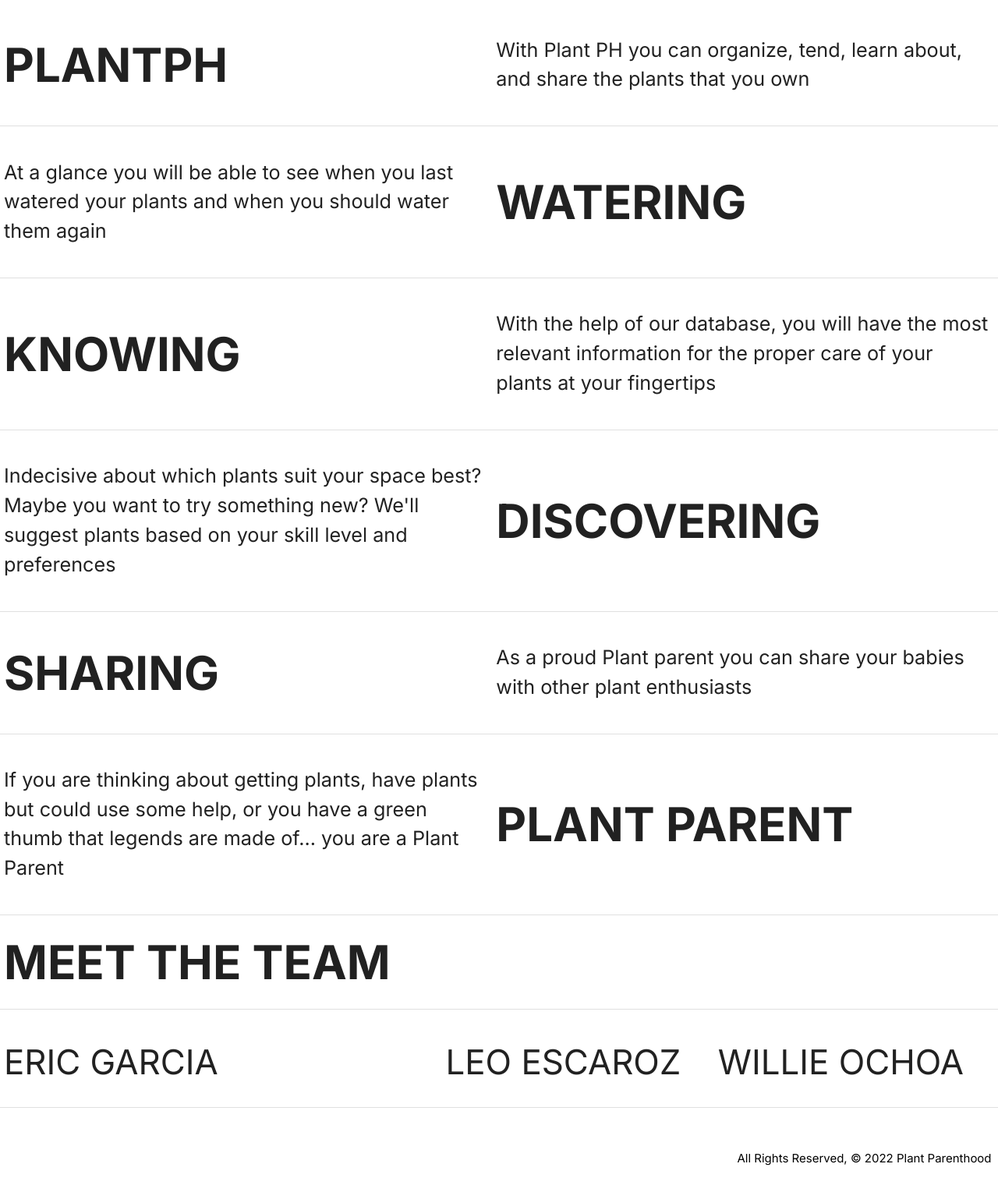
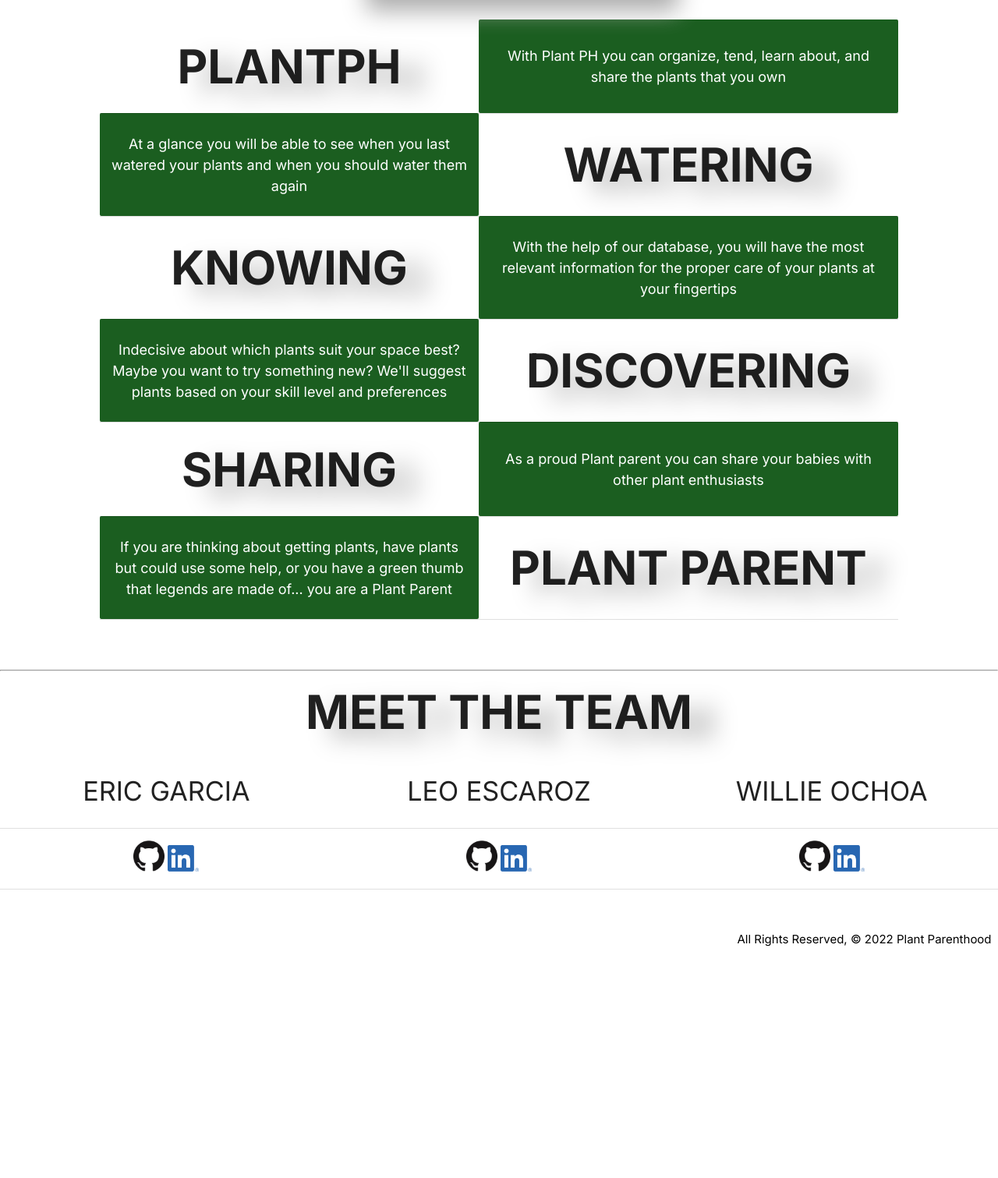
Before and after one commit to williethewolf/plant_parenthood, a Django app: page /about/ in a window 1280 px wide. Shown: the part 381-1892 px from the top of the page at 78% size. After the commit the page ends 1595 px from the top, so only its background shows below. Run offline with Django 4.2, Linux system fonts and the light colour scheme; some libraries are stand-ins or nearby versions; some web fonts are replaced.

Commit message:
About Page styling and content added

```diff
--- a/main_app/static/css/style.css
+++ b/main_app/static/css/style.css
@@ -229,6 +229,7 @@ header nav ul li ul{
   }
   .about-img {
     filter: none;
+    width: max-content;
   }
   .img-container img {
     filter: none;
@@ -388,3 +389,55 @@ header nav ul li ul{
     transform: none;
   }
 }
+
+/* About Page */
+
+.about-table {
+  width: 80%;
+  margin: auto;
+  margin-top: 2%;
+}
+.table-break {
+  margin-top: 5%;
+}
+.about-img {
+  display: flex;
+  justify-content: center;
+  filter: drop-shadow(30px 15px 1rem #acacac);
+}
+.about-green {
+  background-color: #1b5e20;
+  color: white;
+  text-align: center;
+}
+.about-head {
+  text-align: center;
+  margin: auto;
+  filter: drop-shadow(30px 15px 1rem #acacac);
+}
+.names {
+  width: 100%;
+}
+.team {
+  width: 100%;
+  margin-top: 0;
+  padding-top: 0;
+}
+.about-text {
+  font-family: 'Inter', sans-serif;
+  font-size:larger;
+  margin: 10px
+}
+.profiles {
+  text-decoration: none;
+  color: #1b5e20;
+}
+.social-logo {
+  width: 40px;
+}
+.dev-info {
+  width: 33%;
+}
+.dev-name, .dev-info {
+  text-align: center;
+}
--- a/main_app/templates/about.html
+++ b/main_app/templates/about.html
@@ -2,10 +2,11 @@
 
 {% block content %}
 <div class="row">
-    <div class="about-img fadeIn">
-        <img src="../static/imgs/plants/general-use/about-img.png" alt="plants"/>
-    </div>
-    <table>
+
+    <table class="about-table">
+        <div class="about-img fadeIn">
+            <img class="about-imgSize" src="../static/imgs/plants/general-use/about-img.png" alt="plants"/>
+        </div>
         <tr>
             <!-- <div class="col s6"> -->
             <td>
@@ -15,18 +16,18 @@
             </td>
             <!-- </div> -->
             <!-- <div class="col s6"> -->
-            <td>
-                <div class="about-green">
-                    <p class="flow-text">With Plant PH you can organize, tend, learn about, and share the plants that you own</p>
+            <td class="about-green">
+                <div>
+                    <p class="about-text">With Plant PH you can organize, tend, learn about, and share the plants that you own</p>
                 </div>
             </td>
             <!-- </div> -->
         </tr>
         <tr>
             <!-- <div class="col s6"> -->
-            <td>
-                <div class="about-green">
-                    <p class="flow-text">At a glance you will be able to see when you last watered your plants and when you should water them again</p>
+            <td class="about-green">
+                <div>
+                    <p class="about-text">At a glance you will be able to see when you last watered your plants and when you should water them again</p>
                 </div>
             </td>
             <!-- </div>  -->
@@ -47,24 +48,24 @@
             </td>
             <!-- </div> -->
             <!-- <div class="col s6"> -->
-            <td>
-                <div class="about-green">
-                    <p class="flow-text">With the help of our database, you will have the most relevant information for the proper care of your plants at your fingertips</p>
+            <td class="about-green">
+                <div>
+                    <p class="about-text">With the help of our database, you will have the most relevant information for the proper care of your plants at your fingertips</p>
                 </div>
             </td>
             <!-- </div>  -->
         </tr>
         <tr>
             <!-- <div class="col s6"> -->
-            <td>
-                <div class="about-green">
-                    <p class="flow-text">Indecisive about which plants suit your space best? Maybe you want to try something new? We'll suggest plants based on your skill level and preferences</p>
+            <td class="about-green">
+                <div>
+                    <p class="about-text">Indecisive about which plants suit your space best? Maybe you want to try something new? We'll suggest plants based on your skill level and preferences</p>
                 </div>
             </td>
             <!-- </div>   -->
             <!-- <div class="col s6"> -->
-            <td>
-                <div class="about-head">
+            <td class="about-head">
+                <div>
                     <span class="app-title">DISCOVERING</span>
                 </div>
             </td>
@@ -79,18 +80,18 @@
             </td>
             <!-- </div> -->
             <!-- <div class="col s6"> -->
-            <td>
-                <div class="about-green">
-                    <p class="flow-text">As a proud Plant parent you can share your babies with other plant enthusiasts</p>
+            <td class="about-green">
+                <div>
+                    <p class="about-text">As a proud Plant parent you can share your babies with other plant enthusiasts</p>
                 </div>
             </td>
             <!-- </div>  -->
         </tr>
         <tr>
             <!-- <div class="col s6"> -->
-            <td>
-                <div class="about-green">
-                    <p class="flow-text">If you are thinking about getting plants, have plants but could use some help, or you have a green thumb that legends are made of... you are a Plant Parent</p>
+            <td class="about-green">
+                <div>
+                    <p class="about-text">If you are thinking about getting plants, have plants but could use some help, or you have a green thumb that legends are made of... you are a Plant Parent</p>
                 </div>
             </td>
             <!-- </div>   -->
@@ -103,28 +104,35 @@
             <!-- </div> -->
         </tr>
     </table>
-    <table>
-        <thead>
+    <hr class="table-break">
+    <div class="about-head">
+        <span class="app-title">MEET THE TEAM</span>
+    </div>
+    <table class="team">
+        <tbody>
+            <tr class="names">
+                <th class="dev-name">
+                    <h4>ERIC GARCIA</h4>
+                </th>
+                <th class="dev-name">
+                    <h4>LEO ESCAROZ</h4>
+                </th>
+                <th class="dev-name">
+                    <h4>WILLIE OCHOA</h4>
+                </th>
+            </tr>
             <tr>
-
-                    <td>
-                        <div class="about-head">
-                            <span class="app-title">MEET THE TEAM</span>
-                        </div>
-                    </td>
-
-            </tr>
-        </thead>
-        <tbody>
-            <tr>
-                <td>
-                    <h3>ERIC GARCIA</h3>
+                <td class="dev-info">
+                    <a class="profiles" href="https://github.com/Ermac10"><img class='social-logo'src="/static/imgs/Logos/GitHub-Mark-120px-plus.png"/></a>
+                    <a class="profiles" href="https://linkedin.com/in/eric-james-garcia-79a9076b"><img class='social-logo'src="/static/imgs/Logos/LI-In-Bug.png"/></a>
                 </td>
-                <td>
-                    <h3>LEO ESCAROZ</h3>
+                <td class="dev-info">
+                    <a class="profiles" href="https://github.com/Eleoes"><img class='social-logo' src="/static/imgs/Logos/GitHub-Mark-120px-plus.png"/></a>
+                    <a class="profiles" href="https://www.linkedin.com/in/leonardo-escaroz"><img class='social-logo' src="/static/imgs/Logos/LI-In-Bug.png"/></a>
                 </td>
-                <td>
-                    <h3>WILLIE OCHOA</h3>
+                <td class="dev-info">
+                    <a class="profiles" href="https://github.com/williethewolf"><img class='social-logo' src="/static/imgs/Logos/GitHub-Mark-120px-plus.png"/></a>
+                    <a class="profiles" href="https://www.linkedin.com/in/willie-ochoa-675b35246/"><img class='social-logo' src="/static/imgs/Logos/LI-In-Bug.png"/></a>
                 </td>
             </tr>
         </tbody>
```
Also changed, not shown: main_app/static/imgs/Logos/GitHub-Mark-120px-plus.png (added), main_app/static/imgs/Logos/LI-In-Bug.png (added).
